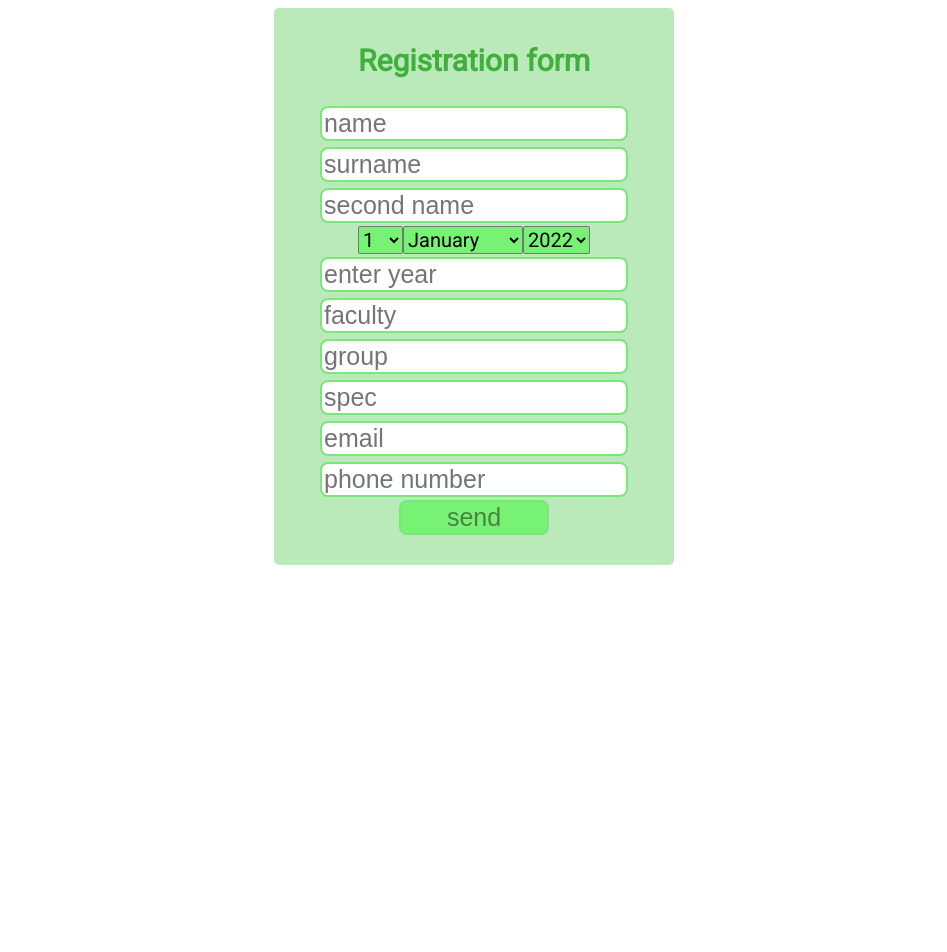
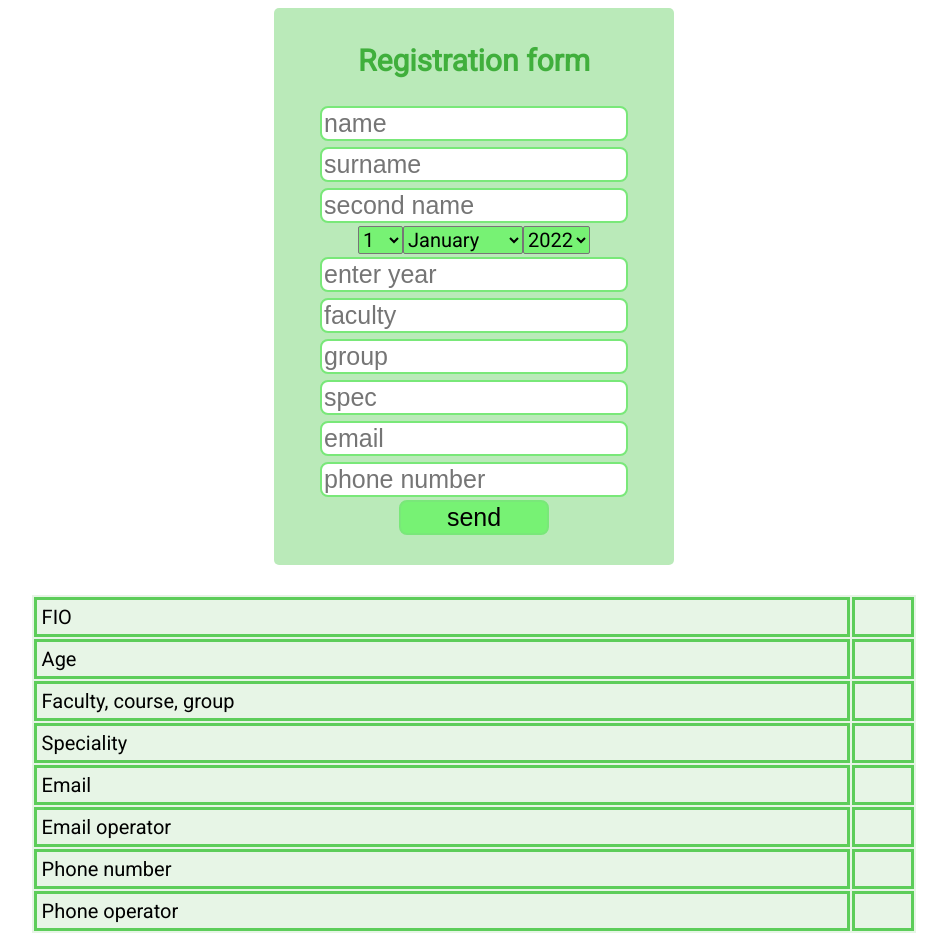
Before and after one commit to Ladzislaf/react-lab-06, a React (Create React App) app: page / in a window 1280 px wide. Shown: the top 952 px of the page, without its empty margins (166-1113 px from the left). Before the commit the page ends 800 px from the top, so only its background shows below. Built offline with nearby package versions, Linux system fonts and the light colour scheme.

Commit message:
complete 1st task

```diff
--- a/package.json
+++ b/package.json
@@ -2,11 +2,12 @@
   "name": "lab_06",
   "version": "0.1.0",
   "private": true,
-  "homepage": "",
+  "homepage": "https://ladzislaf.github.io/react-lab-06",
   "dependencies": {
     "@testing-library/jest-dom": "^5.16.2",
     "@testing-library/react": "^12.1.3",
     "@testing-library/user-event": "^13.5.0",
+    "gh-pages": "^3.2.3",
     "react": "^17.0.2",
     "react-dom": "^17.0.2",
     "react-scripts": "5.0.0",
--- a/src/App.css
+++ b/src/App.css
@@ -0,0 +1,12 @@
+table {
+    font-size: 20px;
+    font-family: 'Roboto', sans serif;
+    margin: 30px auto;
+    width: 70%;
+    background: rgba(111, 197, 108, 0.17);
+}
+
+td {
+    border: 3px solid rgba(70, 199, 66, 0.85);
+    padding: 5px;
+}
--- a/src/App.jsx
+++ b/src/App.jsx
@@ -1,12 +1,11 @@
 import React from 'react'
 import StudentInfo from "./components/StudentInfo";
-import StudentInfoHandler from "./components/StudentInfoHandler";
+import './App.css'
 
 const App = () => {
     return (
         <>
             <StudentInfo/>
-            <StudentInfoHandler/>
         </>
     )
 }
--- a/src/components/Form/SignUpForm.jsx
+++ b/src/components/Form/SignUpForm.jsx
@@ -25,14 +25,8 @@ const SignUpForm = ({getInfo}) => {
     })
 
     const allMonths = months.map((month, index) => {
-        return <option key={index}>{month}</option>
+        return <option id={(index + 1).toString()} key={index}>{month}</option>
     })
-
-    const handleSendButton = () => {
-        if (email === 'correct' || email === '')
-            getInfo(studentInfo)
-        else alert('Input correct email!')
-    }
 
     const handler = (e) => {
         switch (e.target.id) {
@@ -49,7 +43,7 @@ const SignUpForm = ({getInfo}) => {
                 setStudentInfo({...studentInfo, day: e.target.value})
                 break
             case 'month':
-                setStudentInfo({...studentInfo, month: e.target.value})
+                setStudentInfo({...studentInfo, month: months.indexOf(e.target.value)})
                 break
             case 'year':
                 setStudentInfo({...studentInfo, year: e.target.value})
@@ -81,11 +75,21 @@ const SignUpForm = ({getInfo}) => {
         setEmail(value)
     }
 
+    const onSubmitForm = (e) => {
+        e.preventDefault()
+
+        if (email === 'correct' || email === '') {
+            getInfo(studentInfo)
+            e.target.reset()
+        }
+        else alert('Input correct email!')
+    }
+
     // +++TODO: сохранять дату рождения в state
-    // TODO: очистка формы: заполнить пустыми значениями
+    // +++TODO: очистка формы: заполнить пустыми значениями
     // +++TODO: если email некорректный, то кнопка неактивна
     return (
-        <form>
+        <form onSubmit={onSubmitForm}>
             <h2>Registration form</h2>
             <input className={'input'} id={'nm'} placeholder={'name'} onChange={handler}/><br/>
             <input className={'input'} id={'srn'} placeholder={'surname'} onChange={handler}/><br/>
@@ -99,7 +103,7 @@ const SignUpForm = ({getInfo}) => {
             <input className={'input'} id={'sp'} placeholder={'spec'} onChange={handler}/><br/>
             <SignUpEmailInput handler={handler} email={checkEmail}/>
             <PhoneInput handler={handler}/>
-            <input type={'button'} className={'send'} value="send" onClick={handleSendButton}/>
+            <input type={'submit'} className={'send'} value="send"/>
         </form>
     )
 }
--- a/src/components/Form/style/SignUpForm.css
+++ b/src/components/Form/style/SignUpForm.css
@@ -35,7 +35,7 @@ h2 {
 	font-size: 25px;
 	border: 2px solid #79e879;
 	border-radius: 8px;
-	color: rgba(63,108,55,0.83);
+	color: rgb(0, 0, 0);
 	width: 150px;
 	/*margin: 3px auto;*/
 	background: rgba(9, 255, 0, 0.377);
--- a/src/components/StudentInfo.jsx
+++ b/src/components/StudentInfo.jsx
@@ -1,22 +1,32 @@
-import React, {useEffect, useState} from 'react'
+import React, {useState} from 'react'
 import SignUpForm from "./Form/SignUpForm";
+import StudentInfoHandler from "./StudentInfoHandler";
 
 
 const StudentInfo = () => {
-    const [studentInfo, setStudentInfo] = useState()
-
-    // useEffect(() => {
-    //     alert(studentInfo.fio)
-    // }, [studentInfo])
+    const [studentInfo, setStudentInfo] = useState({
+        name: '',
+        surname: '',
+        secondName: '',
+        day: '',
+        month: '',
+        year: '',
+        enterYear: '',
+        faculty: '',
+        group: '',
+        spec: '',
+        email: '',
+        phoneNumber: ''
+    })
 
     const onChangeHandle = (student) => {
         setStudentInfo(student)
-        console.log(studentInfo)
     }
 
     return (
         <>
             <SignUpForm getInfo={onChangeHandle}/>
+            <StudentInfoHandler info={studentInfo}/>
         </>
     )
 }
--- a/src/components/StudentInfoHandler.jsx
+++ b/src/components/StudentInfoHandler.jsx
@@ -1,10 +1,83 @@
 import React from 'react'
 
-const StudentInfoHandler = ({studentInfo}) => {
+const StudentInfoHandler = ({info}) => {
+    const {
+        name,
+        surname,
+        secondName,
+        day,
+        month,
+        year,
+        enterYear,
+        faculty,
+        group,
+        spec,
+        email,
+        phoneNumber
+    } = info
+
+    let age = ''
+    const dateOfBirth = new Date(Number(year), Number(month), Number(day))
+    if (day && month && year)
+        age = Math.floor((new Date() - dateOfBirth) / (24 * 3600 * 365.25 * 1000))
+
+    let studCourse = ''
+    if (enterYear)
+        studCourse = new Date().getFullYear() - enterYear
+
+    let emailOperator = ''
+    if (email) emailOperator = email.split('@').pop()
+
+    let phoneOperator = ''
+    if (phoneNumber) {
+        if (phoneNumber.match(/\+375 \(29\) [1369]/) || phoneNumber.match(/\+375 \(44\)/))
+            phoneOperator = 'A1 (Velcom)'
+        if (phoneNumber.match(/\+375 \(29\) [2578]/) || phoneNumber.match(/\+375 \(33\)/))
+            phoneOperator = 'MTC'
+        if (phoneNumber.match(/\+375 \(25\)/))
+            phoneOperator = 'Life:)'
+        if (phoneNumber.match(/\+375 \(17\)/))
+            phoneOperator = 'Beltelecom'
+    }
+
+    // TODO: добавить кроме +375, еще и обработку 8029...
     return (
-        <div>
-            {/*{studentInfo.dateOfBirth}*/}
-        </div>
+        <table>
+            <tbody>
+            <tr>
+                <td>FIO</td>
+                <td>{surname} {name} {secondName}</td>
+            </tr>
+            <tr>
+                <td>Age</td>
+                <td>{age}</td>
+            </tr>
+            <tr>
+                <td>Faculty, course, group</td>
+                <td>{faculty} {studCourse} {group}</td>
+            </tr>
+            <tr>
+                <td>Speciality</td>
+                <td>{spec}</td>
+            </tr>
+            <tr>
+                <td>Email</td>
+                <td>{email}</td>
+            </tr>
+            <tr>
+                <td>Email operator</td>
+                <td>{emailOperator}</td>
+            </tr>
+            <tr>
+                <td>Phone number</td>
+                <td>{phoneNumber}</td>
+            </tr>
+            <tr>
+                <td>Phone operator</td>
+                <td>{phoneOperator}</td>
+            </tr>
+            </tbody>
+        </table>
     )
 }
 
```
Also changed, not shown: 1 other file (tests, documents, lock files or other folders).
